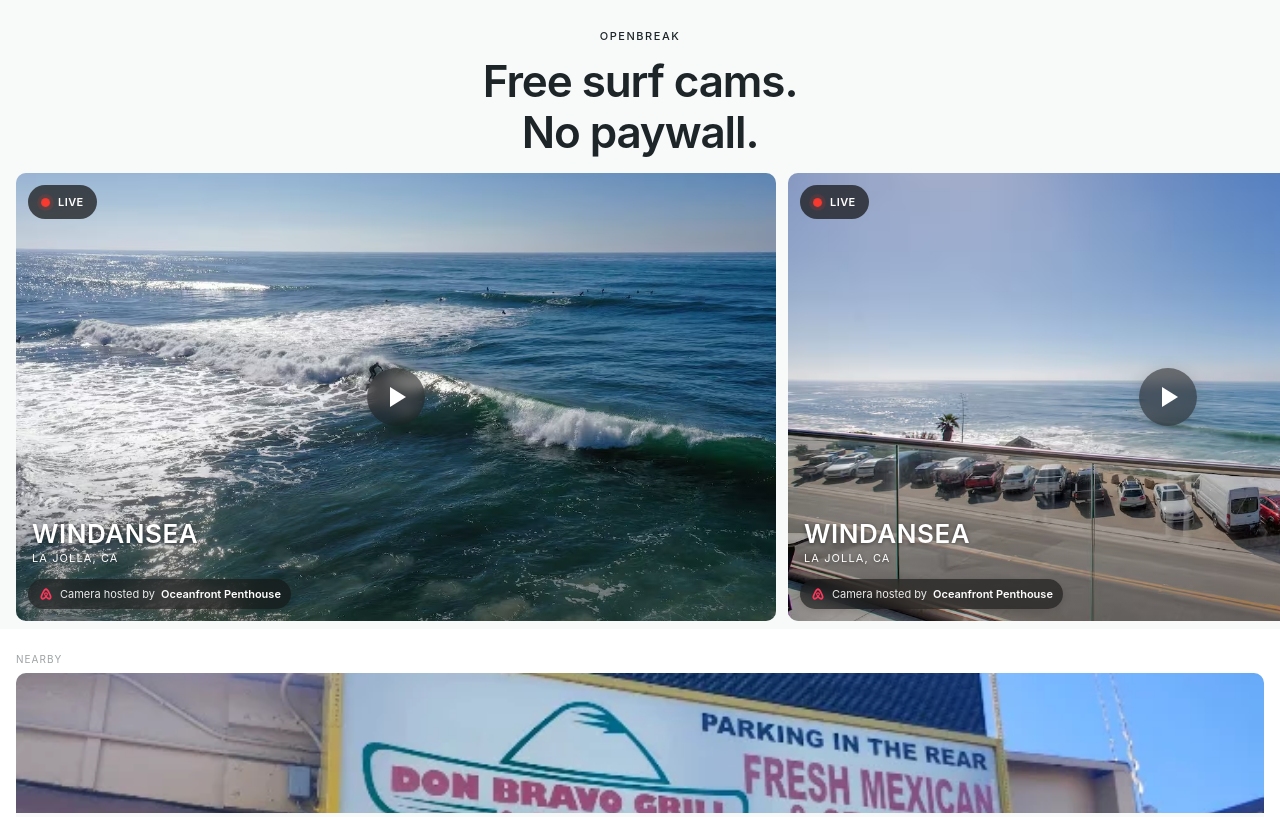
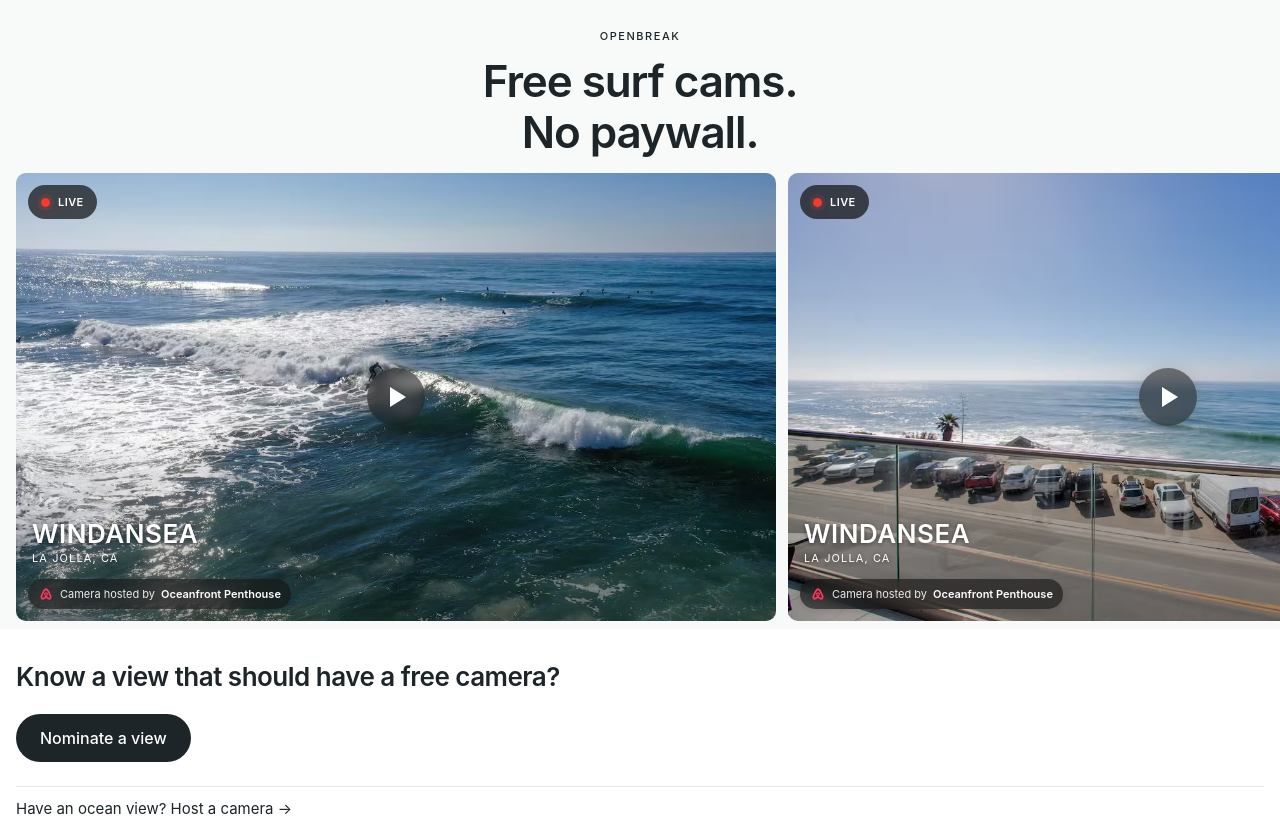
Before and after one commit to ryan-devenish/openbreak, a React (Vite) app: page / in a window 1280 px wide. Shown: the top 817 px of the page. Built offline with nearby package versions, Linux system fonts and the light colour scheme.

Commit message:
Remove local sponsor from camera browse screen

```diff
--- a/src/App.tsx
+++ b/src/App.tsx
@@ -1,6 +1,5 @@
 import { useState } from 'react';
 import CameraHero from './components/CameraHero';
-import LocalSponsor from './components/LocalSponsor';
 import NetworkGrowth from './components/NetworkGrowth';
 import NominateSheet from './components/NominateSheet';
 import HostSheet from './components/HostSheet';
@@ -39,7 +38,6 @@ export default function App() {
 
       <div className="page-content">
         <div className="info-band">
-          <LocalSponsor />
         </div>
         <NetworkGrowth onAction={setSheet} />
 
```
